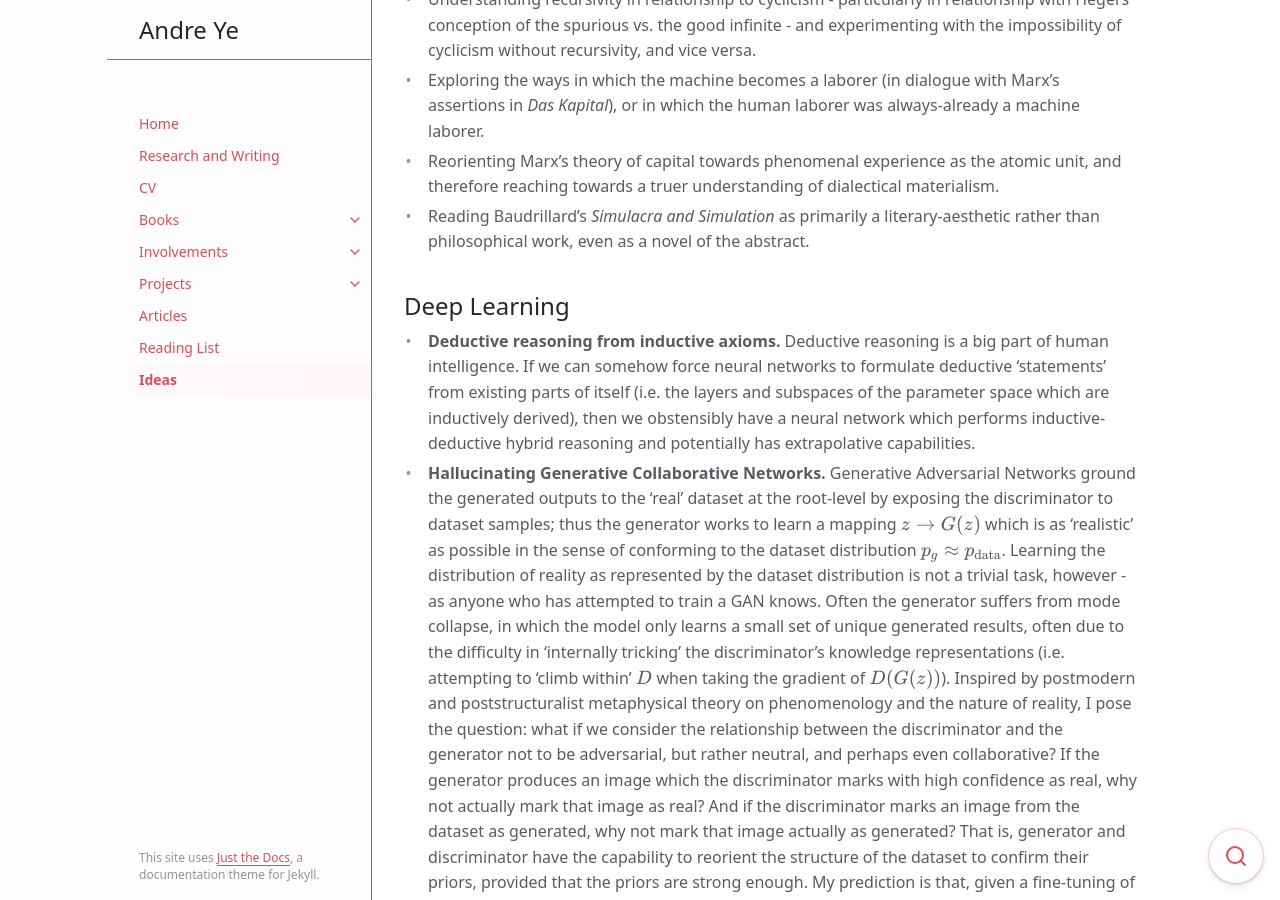
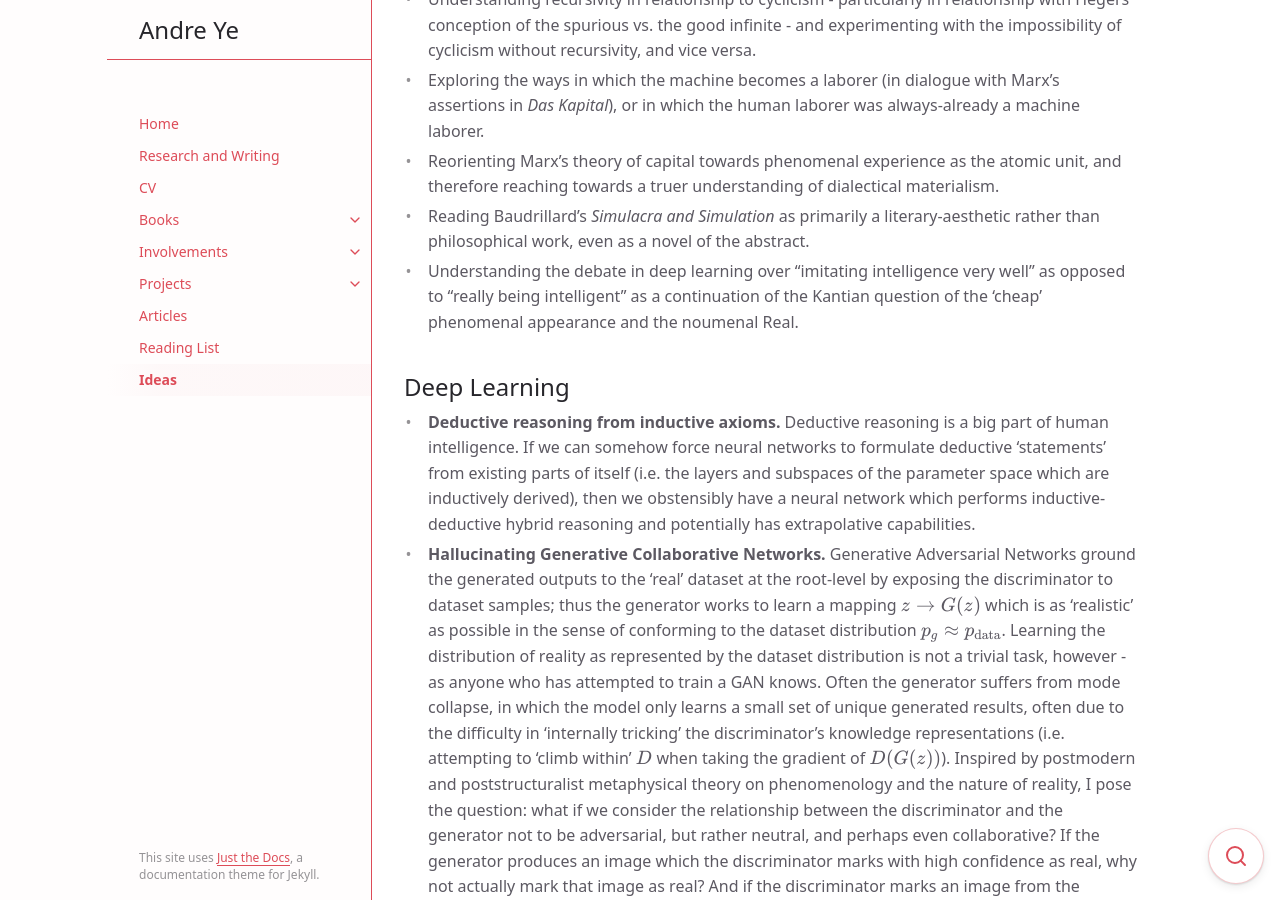
Before and after one commit to andre-ye/andre-ye.github.io-retired, a Jekyll site: the page built from docs/ideas.md, in a window 1280 px wide and 900 px high, scrolled down 593 px. Built offline with Jekyll 4.4.1, drawn with Linux system fonts in a browser that asks for light colours; nearby versions of some CDN libraries.

Commit message:
Update ideas.md

```diff
--- a/docs/ideas.md
+++ b/docs/ideas.md
@@ -22,7 +22,7 @@ Most recent on top.
 - Exploring the ways in which the machine becomes a laborer (in dialogue with Marx's assertions in _Das Kapital_), or in which the human laborer was always-already a machine laborer.
 - Reorienting Marx's theory of capital towards phenomenal experience as the atomic unit, and therefore reaching towards a truer understanding of dialectical materialism.
 - Reading Baudrillard's _Simulacra and Simulation_ as primarily a literary-aesthetic rather than philosophical work, even as a novel of the abstract.
-
+- Understanding the debate in deep learning over "imitating intelligence very well" as opposed to "really being intelligent" as a continuation of the Kantian question of the 'cheap' phenomenal appearance and the noumenal Real.
 
 ## Deep Learning
 
```
